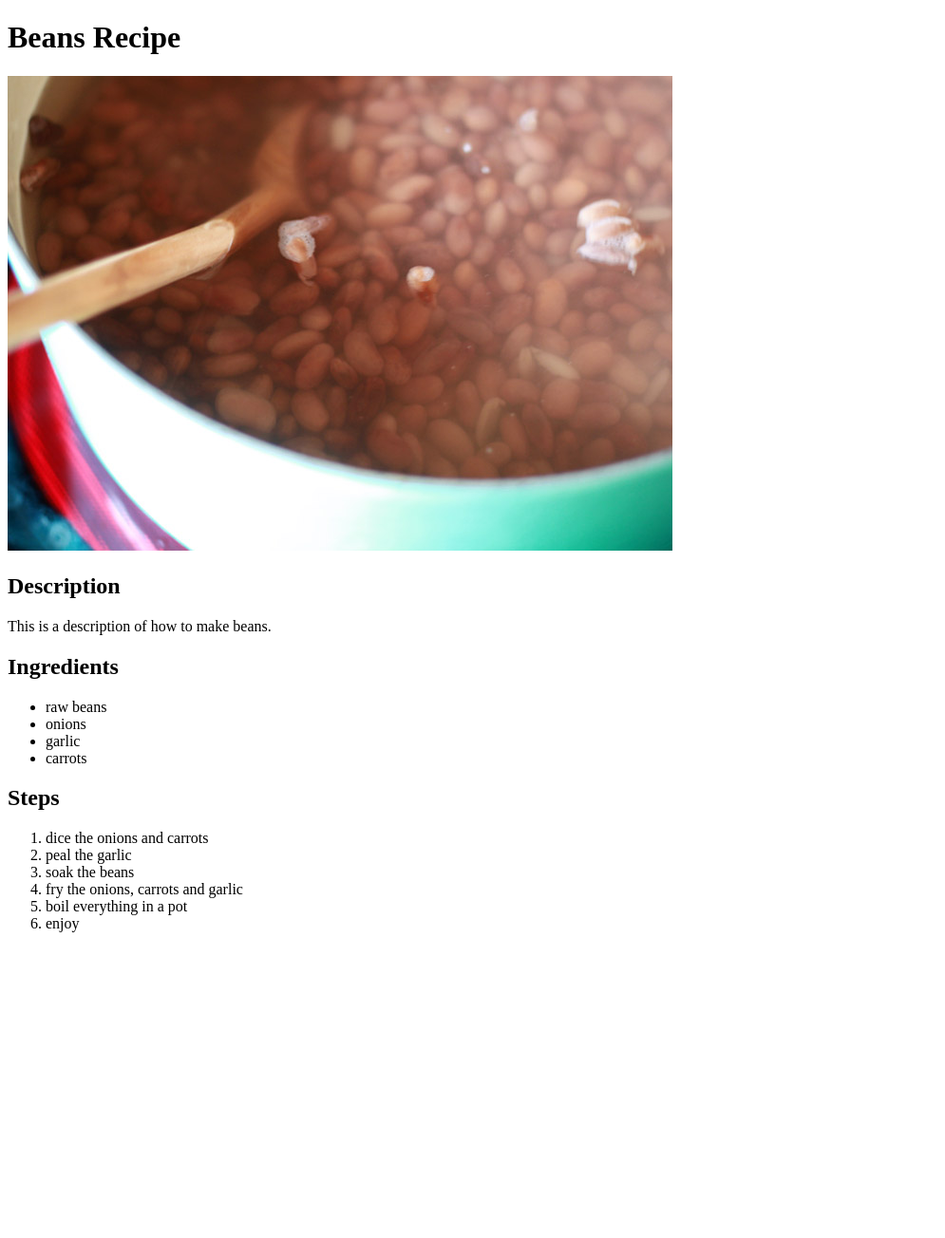
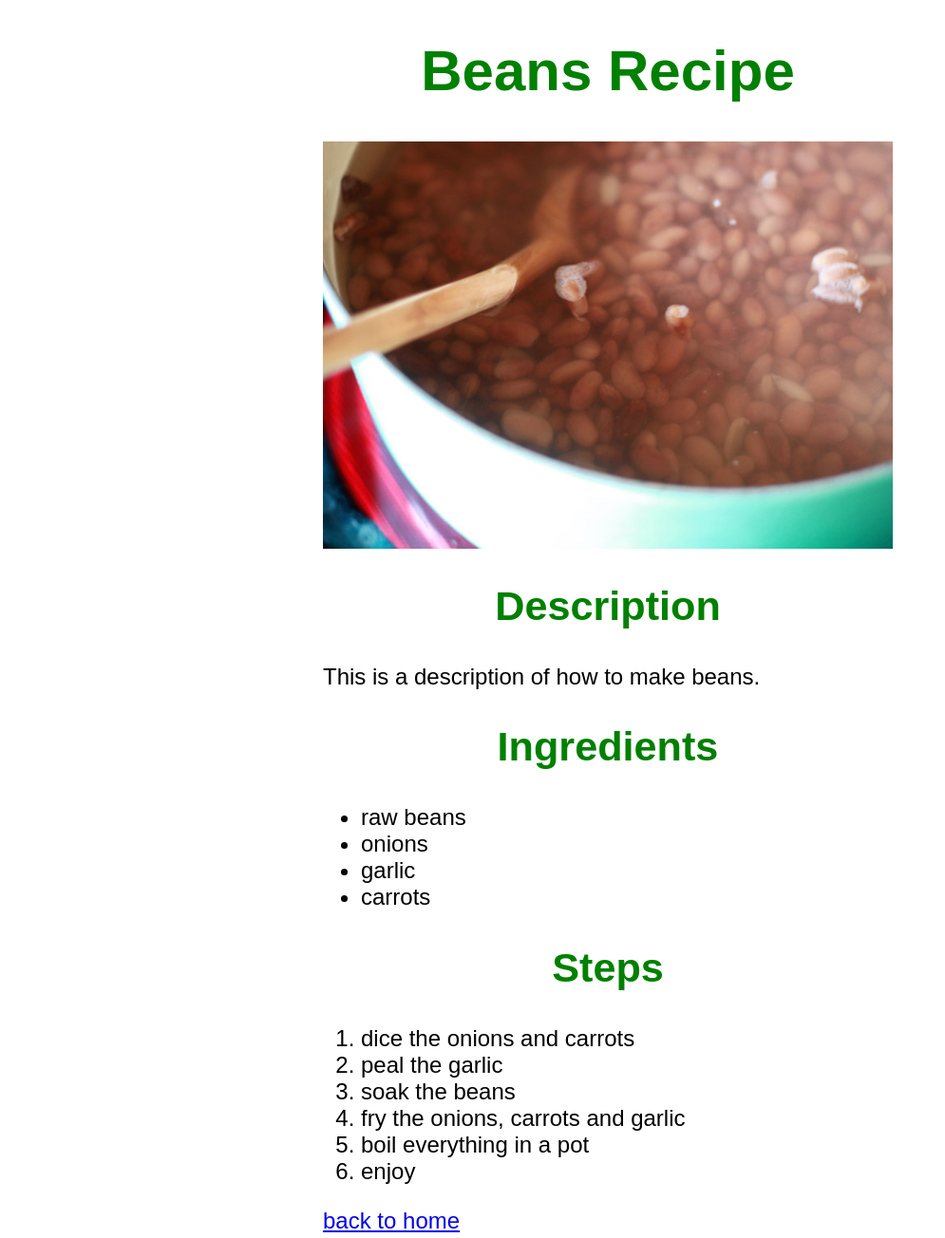
Before and after one commit to nerminDonlag/odin-recipes, a plain HTML site: page recipes/beans.html in a window 1280 px wide. Shown: the whole page at 95% size, without its empty margins (0-995 px from the left). Before the commit the page ends 998 px from the top, so only its background shows below. Drawn offline with Linux system fonts and the light colour scheme.

Commit message:
Commited styles with style.css

```diff
--- a/recipes/beans.html
+++ b/recipes/beans.html
@@ -5,10 +5,12 @@
     <meta http-equiv="X-UA-Compatible" content="IE=edge">
     <meta name="viewport" content="width=device-width, initial-scale=1.0">
     <title>Beans recipe</title>
+    <link rel="stylesheet" href="../style.css">
 </head>
 <body>
     <h1>Beans Recipe</h1>
     <img src="../images/beans.jpg" alt="Pizza image">
+  <div class="container">
     <h2>Description</h2>
     <p>This is a description of how to make beans.</p>
     <h2>Ingredients</h2>
@@ -27,5 +29,7 @@
         <li>boil everything in a pot</li>
         <li>enjoy</li>
     </ol>
+    <a href="../index.html">back to home</a>
+  </div>
 </body>
 </html>
--- /dev/null
+++ b/style.css
@@ -0,0 +1,31 @@
+body {
+  font-family: Arial, Helvetica, sans-serif;
+  font-size: 1.5em;
+}
+
+h1 {
+  color: green;
+  text-align: center;
+  font-size: 2.5em;
+}
+
+h2 {
+  color: green;
+  text-align: center;
+  font-size: 1.8em;
+}
+
+img {
+  display: block;
+  margin-left: auto;
+  margin-right: auto;
+  width: 25em;
+  height: auto;
+}
+
+.container {
+  display: block;
+  margin-left: auto;
+  margin-right: auto;
+  width: 25em;
+}
```
Also changed, not shown: index.html (+3 -0 lines), recipes/fries.html (+4 -0 lines), recipes/pizza.html (+4 -0 lines).
